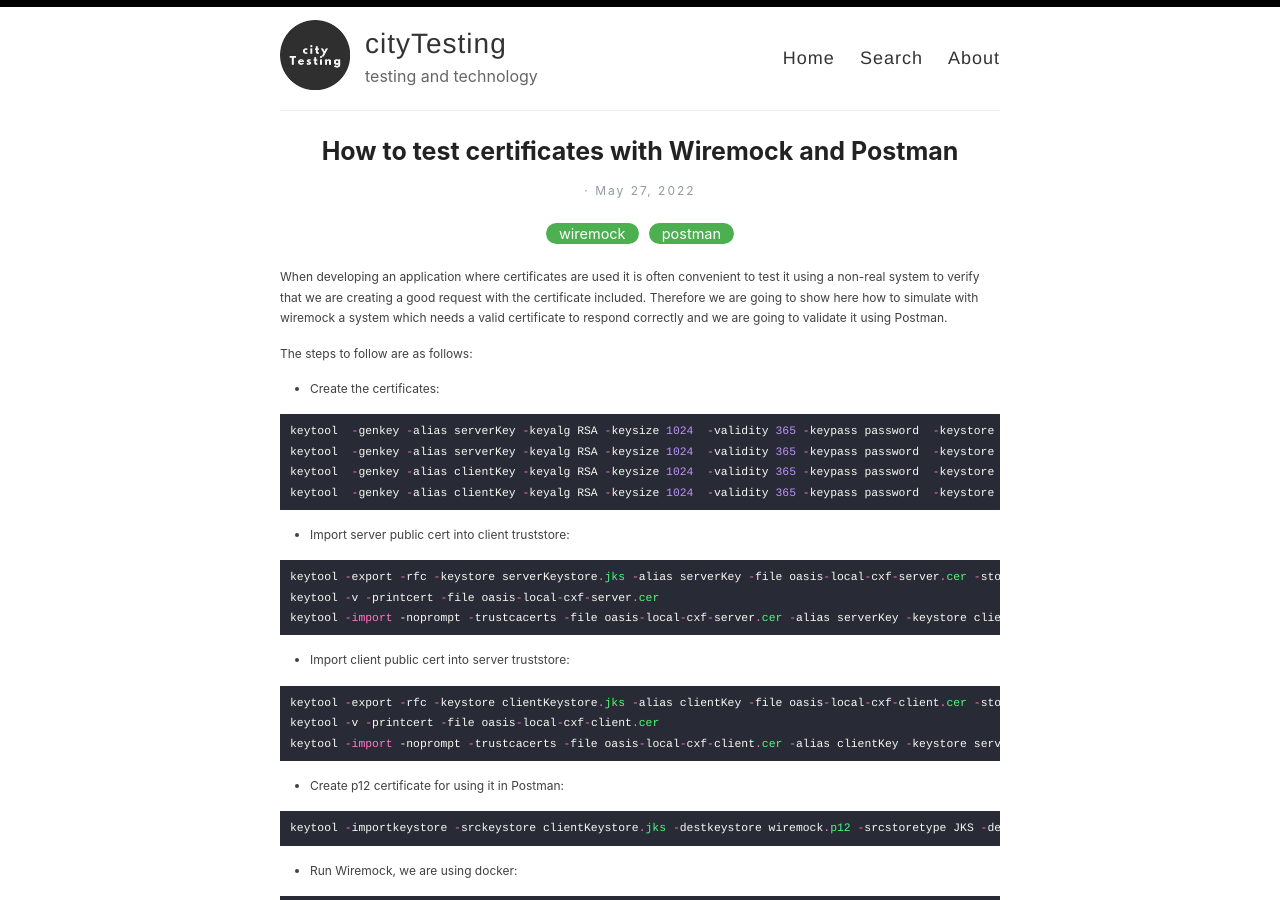
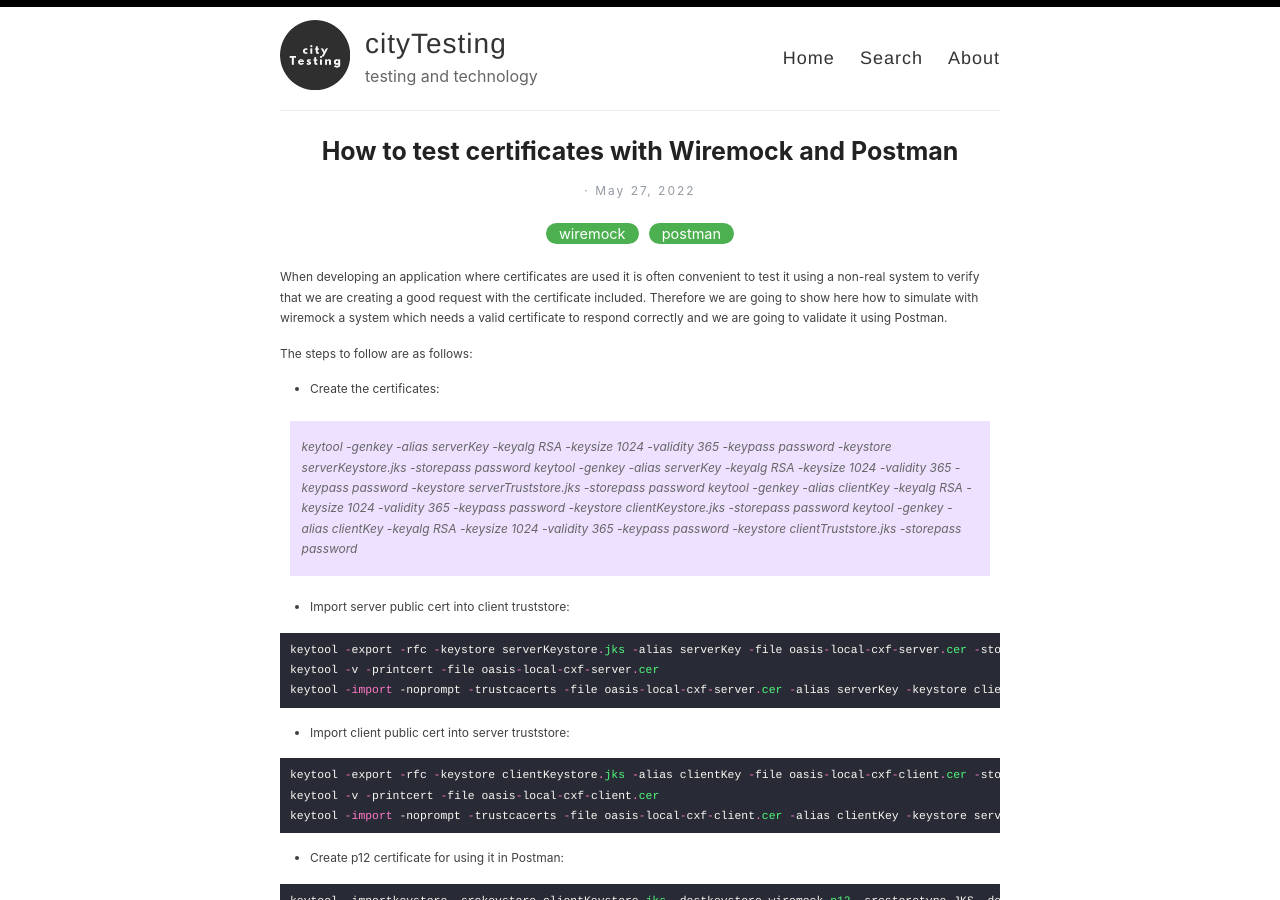
Before and after one commit to cityTesting/citytesting.github.io, a Jekyll site: the page built from _posts/2022-05-27-https-wiremock-postman.md, in a window 1280 px wide and 900 px high. Built offline with Jekyll 4.4.1, drawn with Linux system fonts in a browser that asks for light colours; part of the change alters nothing that is shown.

Commit message:
Update and rename 2022-05-27-Https-Wiremock-Postman.md to 2022-05-27-https-wiremock-postman.md

```diff
--- a/_posts/2022-05-27-Https-Wiremock-Postman.md
+++ b/_posts/2022-05-27-https-wiremock-postman.md
@@ -9,10 +9,10 @@ When developing an application where certificates are used it is often convenien
 The steps to follow are as follows:
 - Create the certificates:
 
-{% highlight java %}keytool  -genkey -alias serverKey -keyalg RSA -keysize 1024  -validity 365 -keypass password  -keystore serverKeystore.jks -storepass password
-keytool  -genkey -alias serverKey -keyalg RSA -keysize 1024  -validity 365 -keypass password  -keystore serverTruststore.jks -storepass password
-keytool  -genkey -alias clientKey -keyalg RSA -keysize 1024  -validity 365 -keypass password  -keystore clientKeystore.jks -storepass password
-keytool  -genkey -alias clientKey -keyalg RSA -keysize 1024  -validity 365 -keypass password  -keystore clientTruststore.jks -storepass password{% endhighlight %}
+> keytool  -genkey -alias serverKey -keyalg RSA -keysize 1024  -validity 365 -keypass password  -keystore serverKeystore.jks -storepass password
+> keytool  -genkey -alias serverKey -keyalg RSA -keysize 1024  -validity 365 -keypass password  -keystore serverTruststore.jks -storepass password
+> keytool  -genkey -alias clientKey -keyalg RSA -keysize 1024  -validity 365 -keypass password  -keystore clientKeystore.jks -storepass password
+> keytool  -genkey -alias clientKey -keyalg RSA -keysize 1024  -validity 365 -keypass password  -keystore clientTruststore.jks -storepass password
 
 - Import server public cert into client truststore:
 {% highlight java %}keytool -export -rfc -keystore serverKeystore.jks -alias serverKey -file oasis-local-cxf-server.cer -storepass password
```
